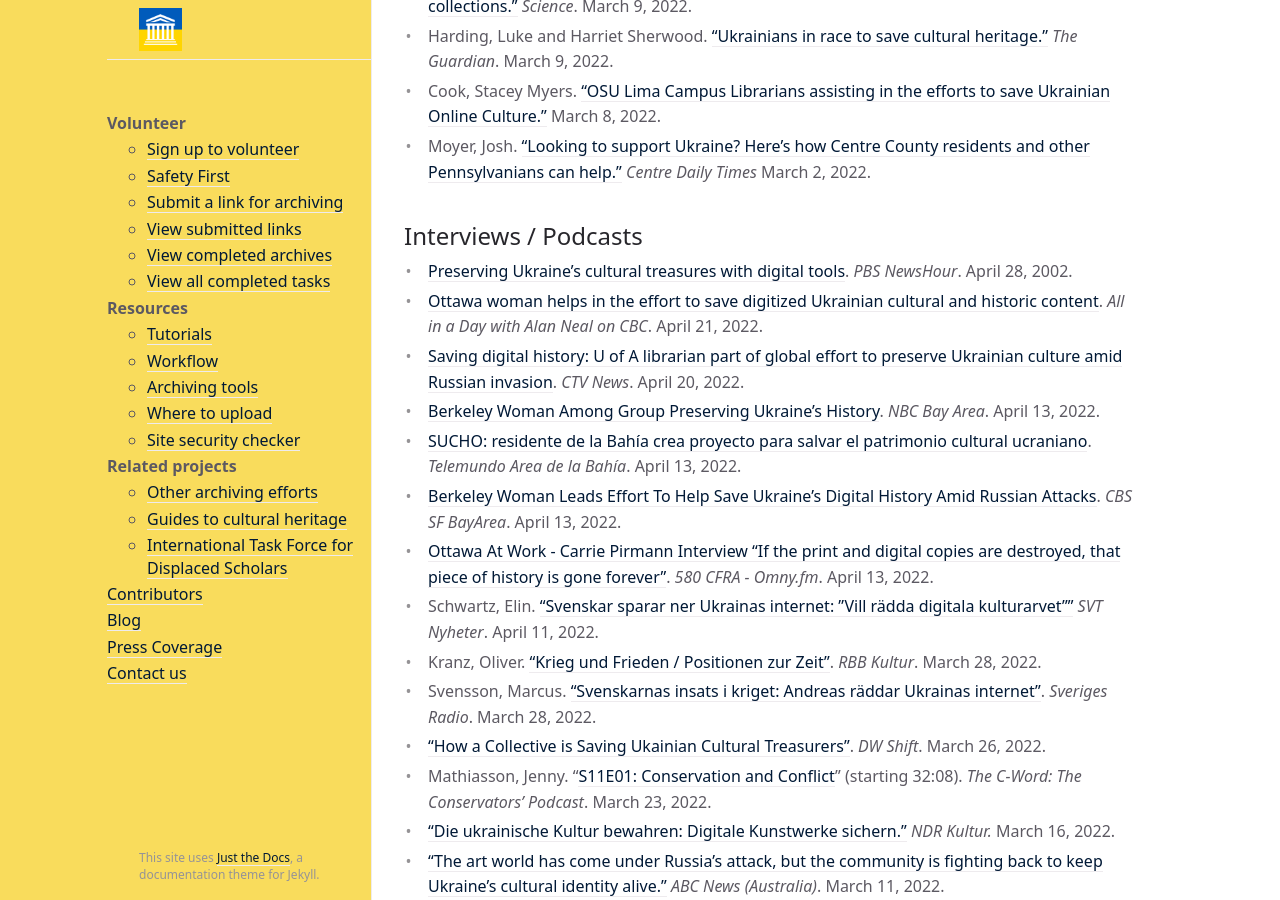
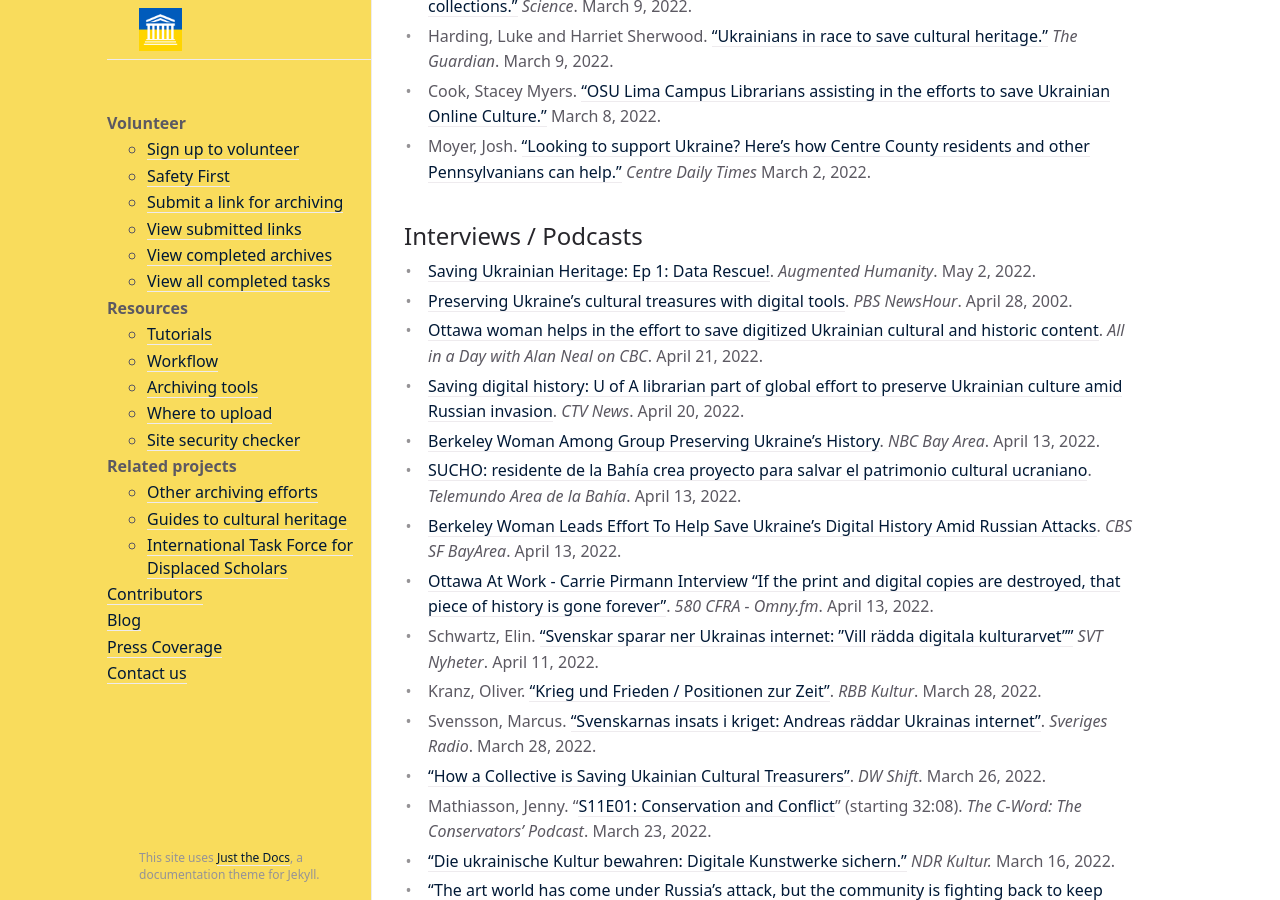
Before and after one commit to sucho-archiving/sucho-archiving.github.io, a Jekyll site: the page built from press.md, in a window 1280 px wide and 900 px high, scrolled down 2445 px. Built offline with Jekyll 4.4.1, drawn with Linux system fonts in a browser that asks for light colours.

Commit message:
added podcast

```diff
--- a/press.md
+++ b/press.md
@@ -58,6 +58,7 @@
 
 
 ## Interviews / Podcasts
+- [Saving Ukrainian Heritage: Ep 1: Data Rescue!](https://www.npr.org/podcasts/811625591/augmented-humanity). *Augmented Humanity*. May 2, 2022.
 - [Preserving Ukraine's cultural treasures with digital tools](https://www.pbs.org/newshour/show/preserving-ukraines-cultural-treasures-with-digital-tools). *PBS NewsHour*. April 28, 2002.
 - [Ottawa woman helps in the effort to save digitized Ukrainian cultural and historic content](https://www.cbc.ca/listen/live-radio/1-92-all-in-a-day/clip/15907873-ottawa-woman-helps-effort-save-digitized-ukrainian-cultural). *All in a Day with Alan Neal on CBC*. April 21, 2022.
 - [Saving digital history: U of A librarian part of global effort to preserve Ukrainian culture amid Russian invasion](https://edmonton.ctvnews.ca/saving-digital-history-u-of-a-librarian-part-of-global-effort-to-preserve-ukrainian-culture-amid-russian-invasion-1.5869573). *CTV News*. April 20, 2022.
```
